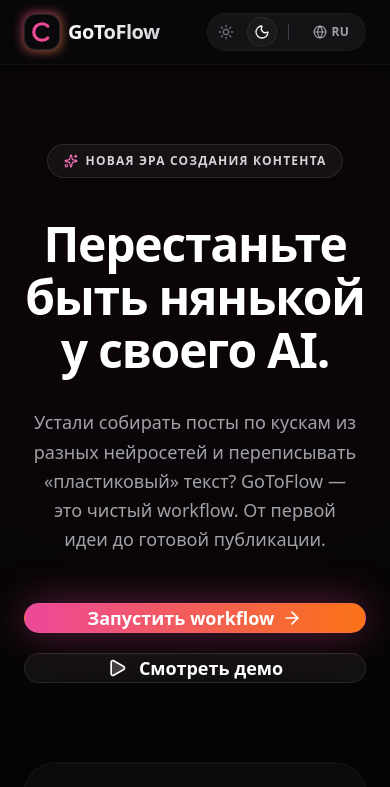
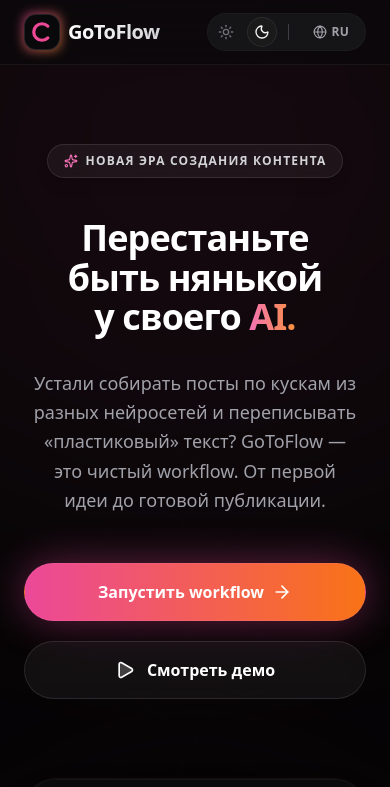
Before and after one commit to matteimikeska49-bot/gtf, a React (Vite) app: page / in a window 390 px wide. Shown: the top 787 px of the page. Built offline with nearby package versions, Linux system fonts and the light colour scheme.

Commit message:
polish(ui): isometric grid hero, gradient headings, balanced spacing, glass containers

```diff
--- a/src/components/DifferentiationSection.jsx
+++ b/src/components/DifferentiationSection.jsx
@@ -22,7 +22,7 @@
   ];
 
   return (
-    <section className="py-20 px-6 relative z-10 w-full overflow-hidden bg-[#050505]">
+    <section className="py-24 md:py-32 px-6 relative z-10 w-full overflow-hidden bg-[#050505]">
 
       {/* Агрессивное свечение для заполнения пустоты */}
       <div className="absolute top-1/2 left-0 -translate-y-1/2 w-[800px] md:w-[1000px] h-[800px] bg-blue-600/15 blur-[120px] opacity-20 rounded-full pointer-events-none" />
@@ -39,8 +39,8 @@
             transition={{ duration: 0.8, ease: "easeOut" }}
             className="max-w-2xl"
           >
-            <h2 className="text-4xl md:text-5xl lg:text-6xl font-bold tracking-tight text-white mb-6 leading-[1.15] text-balance">
-              AI подстраивается под вас, <br className="hidden lg:block"/> а не наоборот
+            <h2 className="text-3xl md:text-4xl lg:text-5xl font-bold tracking-tight text-white mb-6 leading-[1.15] text-balance">
+              AI подстраивается <span className="text-gradient-brand">под вас,</span> <br className="hidden lg:block"/> а не наоборот
             </h2>
             <p className="text-lg text-zinc-400 font-medium leading-relaxed text-balance">
               Мы не загоняем вас в рамки бездушных шаблонов. GoToFlow — это продолжение вашего бренда, дающее вам креативную суперсилу, а не заменяющее вас на конвейер.
--- a/src/components/HeroSection.jsx
+++ b/src/components/HeroSection.jsx
@@ -1,6 +1,24 @@
 import React from 'react';
 import { motion } from 'framer-motion';
-import { Sparkles, LayoutDashboard, Search, PenTool, Play, CheckCircle2, Zap, ArrowRight, BarChart3, Settings } from 'lucide-react';
+import { Sparkles, LayoutDashboard, Search, PenTool, Play, Zap, ArrowRight, BarChart3, Settings } from 'lucide-react';
+
+/* ─── Subtle isometric grid (SVG pattern, 5-8% opacity) ─── */
+const IsometricGrid = () => (
+  <div className="absolute inset-0 pointer-events-none overflow-hidden" aria-hidden="true">
+    <svg className="w-full h-full opacity-[0.06]" xmlns="http://www.w3.org/2000/svg">
+      <defs>
+        <pattern id="iso-grid" width="60" height="60" patternUnits="userSpaceOnUse" patternTransform="rotate(30)">
+          <line x1="0" y1="0" x2="60" y2="0" stroke="white" strokeWidth="0.5" />
+          <line x1="0" y1="0" x2="0" y2="60" stroke="white" strokeWidth="0.5" />
+        </pattern>
+      </defs>
+      <rect width="100%" height="100%" fill="url(#iso-grid)" />
+    </svg>
+    {/* Fade-out mask so grid disappears at edges */}
+    <div className="absolute inset-0 bg-gradient-to-b from-[#050505] via-transparent to-[#050505]" />
+    <div className="absolute inset-0 bg-gradient-to-r from-[#050505] via-transparent to-[#050505]" />
+  </div>
+);
 
 const AbstractUIMockup = () => {
   return (
@@ -10,8 +28,9 @@
       transition={{ duration: 0.9, delay: 0.4, ease: [0.21, 0.47, 0.32, 0.98] }}
       className="w-full max-w-5xl mt-20 relative mx-auto perspective-1000"
     >
-      {/* Мягкое свечение сзади карточки в стилистике темного интерфейса */}
-      <div className="absolute top-1/2 left-1/2 -translate-x-1/2 -translate-y-1/2 w-[90%] h-[80%] bg-gradient-to-tr from-pink-900/30 via-purple-900/20 to-indigo-900/30 blur-[120px] rounded-[100%] pointer-events-none mix-blend-screen" />
+      {/* Огромное свечение за дашбордом — эффект «парения» */}
+      <div className="absolute top-1/2 left-1/2 -translate-x-1/2 -translate-y-1/2 w-[110%] h-[90%] bg-[#ec4899]/[0.08] blur-[140px] rounded-[100%] pointer-events-none" />
+      <div className="absolute top-1/2 left-1/2 -translate-x-1/2 -translate-y-1/2 w-[80%] h-[70%] bg-gradient-to-tr from-pink-900/25 via-purple-900/15 to-indigo-900/25 blur-[100px] rounded-[100%] pointer-events-none" />
 
       <div className="relative rounded-[2rem] md:rounded-[2.5rem] border border-white/5 bg-[#0a0a0a]/80 backdrop-blur-3xl shadow-2xl overflow-hidden flex flex-col md:flex-row text-left ring-1 ring-white/5 group">
 
@@ -111,9 +130,13 @@
 
 export const HeroSection = () => {
   return (
-    <section className="pt-32 pb-20 px-6 relative z-10 w-full bg-[#050505] min-h-screen overflow-hidden flex flex-col items-center justify-center">
-      {/* Deep Ambient Glow for Hero */}
-      <div className="absolute top-0 left-1/2 -translate-x-1/2 w-[800px] md:w-[1000px] h-[600px] md:h-[800px] bg-pink-600/15 blur-[120px] opacity-20 rounded-full pointer-events-none" />
+    <section className="pt-32 pb-16 px-6 relative z-10 w-full bg-[#050505] min-h-screen overflow-hidden flex flex-col items-center justify-center">
+      {/* Isometric grid background layer */}
+      <IsometricGrid />
+
+      {/* Deep Ambient Glow for Hero — magenta/purple, very low opacity */}
+      <div className="absolute top-[-10%] left-1/2 -translate-x-1/2 w-[800px] md:w-[1200px] h-[700px] md:h-[900px] bg-[#ec4899]/[0.07] blur-[150px] rounded-full pointer-events-none" />
+      <div className="absolute bottom-[-20%] left-1/2 -translate-x-1/2 w-[600px] h-[500px] bg-purple-900/10 blur-[120px] rounded-full pointer-events-none" />
 
       <div className="max-w-7xl mx-auto flex flex-col items-center text-center relative z-10 w-full">
         <motion.div
@@ -132,8 +155,8 @@
            transition={{ duration: 0.8, delay: 0.1, ease: "easeOut" }}
            className="max-w-3xl mx-auto w-full"
         >
-          <h1 className="text-5xl md:text-7xl lg:text-[5.5rem] font-bold tracking-tight mb-8 text-white leading-[1.1] text-balance">
-            Перестаньте быть нянькой <br className="hidden md:block"/> у своего AI.
+          <h1 className="text-4xl md:text-6xl lg:text-7xl font-bold tracking-tight mb-8 text-white leading-[1.1] text-balance">
+            Перестаньте быть нянькой <br className="hidden md:block"/> у своего <span className="text-gradient-brand">AI.</span>
           </h1>
         </motion.div>
 
@@ -152,11 +175,11 @@
           transition={{ duration: 0.8, delay: 0.3, ease: "easeOut" }}
           className="flex flex-col sm:flex-row items-center justify-center gap-5 w-full sm:w-auto"
         >
-          <button className="w-full sm:w-auto px-8 py-4.5 md:py-4 rounded-full font-bold text-white bg-gradient-to-r from-pink-500 to-orange-500 transition-all hover:scale-105 active:scale-[0.98] shadow-[0_0_40px_rgba(236,72,153,0.4)] flex items-center justify-center gap-2 group text-lg md:text-base border border-pink-400/20 z-20 relative">
+          <button className="w-full sm:w-auto px-8 py-4 rounded-full font-bold text-white bg-gradient-to-r from-pink-500 to-orange-500 transition-all hover:scale-105 hover:shadow-[0_0_60px_rgba(236,72,153,0.5)] active:scale-[0.98] shadow-[0_0_40px_rgba(236,72,153,0.4)] flex items-center justify-center gap-2 group text-base border border-pink-400/20 z-20 relative">
             Запустить workflow
             <ArrowRight className="w-5 h-5 group-hover:translate-x-1 transition-transform" />
           </button>
-          <button className="w-full sm:w-auto px-8 py-4.5 md:py-4 rounded-full font-semibold text-white border border-white/10 hover:bg-white/10 transition-colors flex items-center justify-center gap-3 bg-white/5 backdrop-blur-md text-lg md:text-base z-20 relative">
+          <button className="w-full sm:w-auto px-8 py-4 rounded-full font-semibold text-white border border-white/10 hover:bg-white/10 transition-colors flex items-center justify-center gap-3 bg-white/5 backdrop-blur-md text-base z-20 relative">
             <Play className="w-5 h-5 fill-white/20" />
             Смотреть демо
           </button>
--- a/src/components/ToolsSection.jsx
+++ b/src/components/ToolsSection.jsx
@@ -138,7 +138,7 @@
   ];
 
   return (
-    <section className="py-20 px-6 relative z-10 w-full overflow-hidden bg-[#050505]">
+    <section className="py-24 md:py-32 px-6 relative z-10 w-full overflow-hidden bg-[#050505]">
       {/* Background radial glow */}
       <div className="absolute left-[20%] top-[40%] -translate-y-1/2 w-[800px] h-[800px] bg-indigo-950/20 blur-[150px] rounded-full pointer-events-none mix-blend-screen" />
 
@@ -156,12 +156,12 @@
           </div>
 
           <div className="max-w-3xl mx-auto w-full">
-            <h2 className="text-4xl md:text-5xl lg:text-6xl font-bold text-white mb-6 tracking-tight leading-tight text-balance">
-              Единая экосистема. <br className="hidden md:block"/>Никаких «костылей».
+            <h2 className="text-3xl md:text-4xl lg:text-5xl font-bold text-white mb-6 tracking-tight leading-tight text-balance">
+              <span className="text-gradient-brand">Единая экосистема.</span> <br className="hidden md:block"/>Никаких «костылей».
             </h2>
           </div>
 
-          <p className="text-lg md:text-xl text-zinc-400 max-w-xl mx-auto font-medium leading-relaxed text-balance">
+          <p className="text-base md:text-lg text-zinc-400 max-w-xl mx-auto font-medium leading-relaxed text-balance">
             Больше не нужно жонглировать десятком вкладок. Все профессиональные инструменты в одном премиальном пространстве.
           </p>
         </motion.div>
--- a/src/index.css
+++ b/src/index.css
@@ -12,6 +12,14 @@
   100% { transform: translateX(100%); }
 }
 
+/* Gradient text helper for accented headings */
+.text-gradient-brand {
+  background-clip: text;
+  -webkit-background-clip: text;
+  -webkit-text-fill-color: transparent;
+  background-image: linear-gradient(to right, #f472b6, #fb923c);
+}
+
 html, body {
   margin: 0;
   padding: 0;
```
Also changed, not shown: src/components/HowItWorksSection.jsx (+7 -6 lines), src/components/ProblemSection.jsx (+4 -4 lines).
